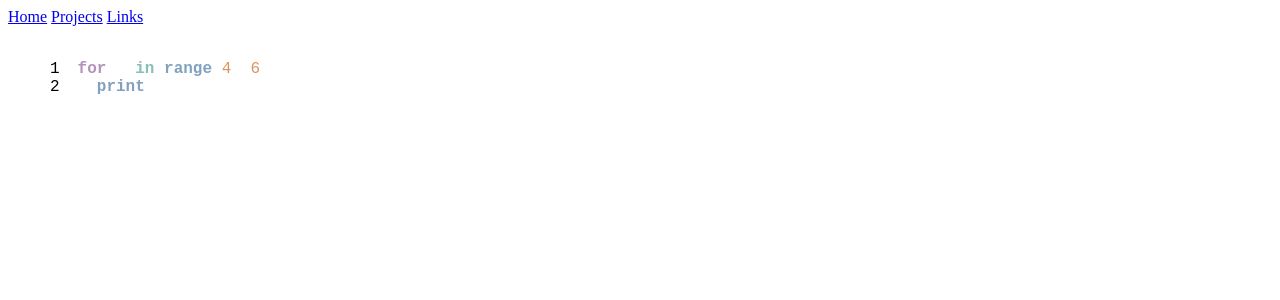
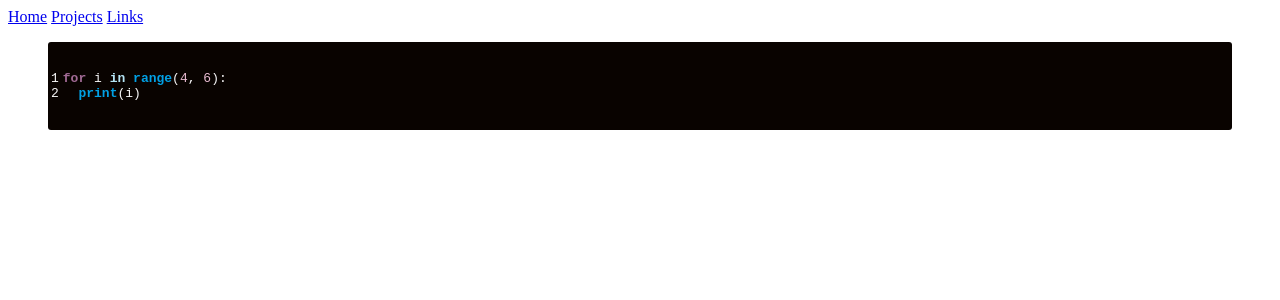
Before and after one commit to CategorIAN/categorian.github.io, a Jekyll site: the page built from projects/practice.md, in a window 1280 px wide. Shown: the top 300 px of the page. Built offline with Jekyll 4.4.1, drawn with Linux system fonts in a browser that asks for light colours.

Commit message:
Update practice.html

```diff
--- a/_layouts/practice.html
+++ b/_layouts/practice.html
@@ -4,7 +4,7 @@
   <head>
     <meta charset="utf-8">
     <title>{{ page.title }}</title>
-     <link rel="stylesheet" href="/css/syntax2.css">
+     <link rel="stylesheet" href="/css/syntax3.css">
   </head>
   <body>
     {% include navigation.html %}
```
